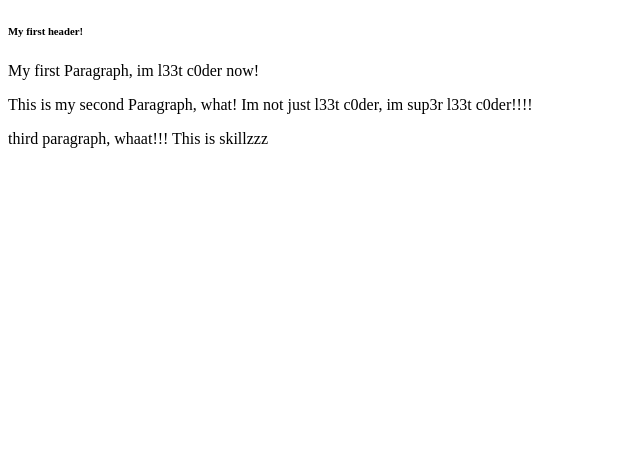
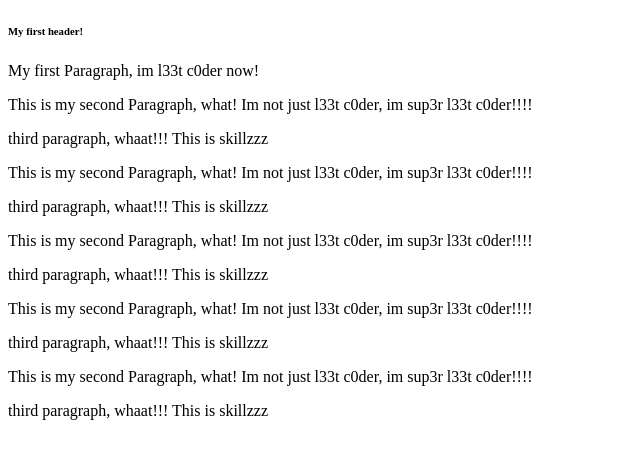
Before and after one commit to samch1980/first-project, a plain HTML site: page index.html in a window 1280 px wide. Shown: the whole page, without its empty margins (0-640 px from the left). Drawn offline with Linux system fonts and the light colour scheme.

Commit message:
Added more Paragraphs

```diff
--- a/index.html
+++ b/index.html
@@ -4,12 +4,20 @@
     <meta charset="UTF-8">
     <meta http-equiv="X-UA-Compatible" content="IE=edge">
     <meta name="viewport" content="width=device-width, initial-scale=1.0">
-    <title>My first HTML Page..Weeeee!!!</title>
+    <title>My first HTML Page..Weeeee!!!!!!!!!</title>
 </head>
 <body>
     <h6>My first header!  </h6>
     <p>My first Paragraph, im l33t c0der now!</p>
     <p>This is my second Paragraph, what! Im not just l33t c0der, im sup3r l33t c0der!!!!</p>
     <p>third paragraph, whaat!!! This is skillzzz</p>
+    <p>This is my second Paragraph, what! Im not just l33t c0der, im sup3r l33t c0der!!!!</p>
+    <p>third paragraph, whaat!!! This is skillzzz</p>
+    <p>This is my second Paragraph, what! Im not just l33t c0der, im sup3r l33t c0der!!!!</p>
+    <p>third paragraph, whaat!!! This is skillzzz</p>
+    <p>This is my second Paragraph, what! Im not just l33t c0der, im sup3r l33t c0der!!!!</p>
+    <p>third paragraph, whaat!!! This is skillzzz</p>
+    <p>This is my second Paragraph, what! Im not just l33t c0der, im sup3r l33t c0der!!!!</p>
+    <p>third paragraph, whaat!!! This is skillzzz</p>
 </body>
 </html>
```
